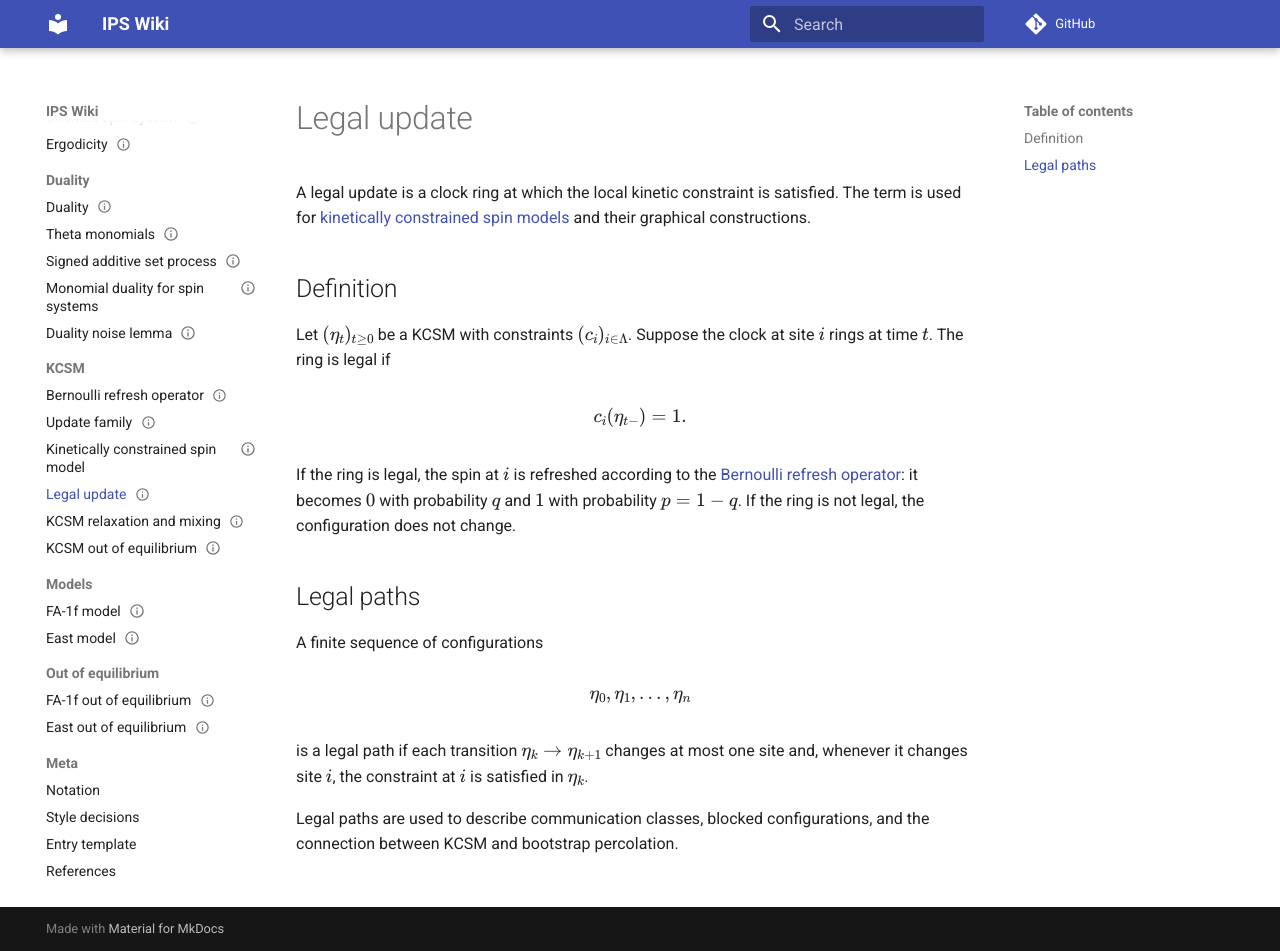
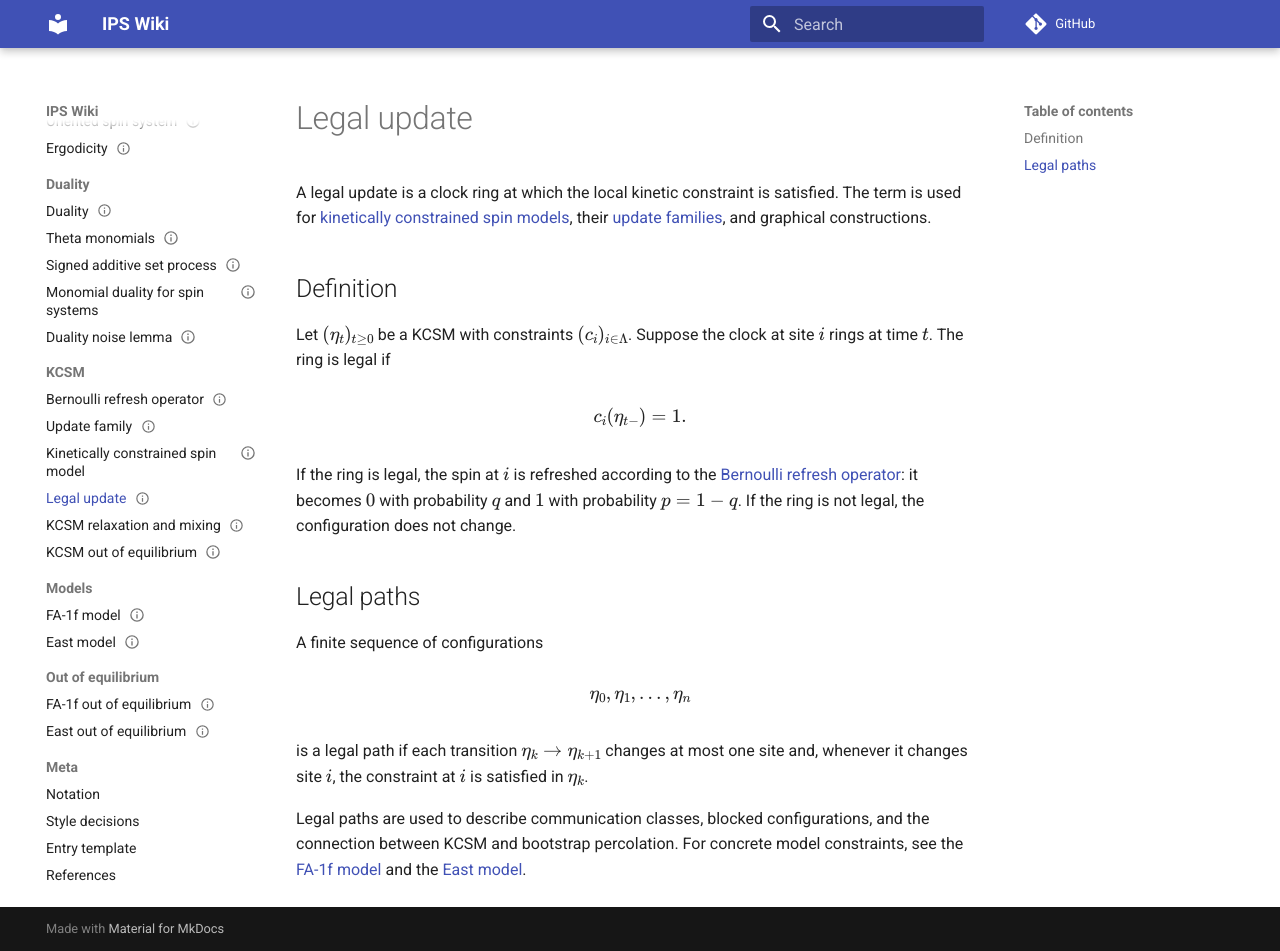
Before and after one commit to maciejgluchowski86-beep/ips-wiki, an MkDocs documentation site: the page built from docs/entries/legal-update.md, in a window 1280 px wide and 951 px high. Built offline with MkDocs 1.6.1 and Material for MkDocs 9.7.7, drawn with Linux system fonts in a browser that asks for light colours; comment, search, counter and statistics services are not loaded.

Commit message:
Improve legal update entry links

```diff
--- a/docs/entries/legal-update.md
+++ b/docs/entries/legal-update.md
@@ -9,7 +9,7 @@ tags:
 
 # Legal update
 
-A legal update is a clock ring at which the local kinetic constraint is satisfied. The term is used for [kinetically constrained spin models](kinetically-constrained-spin-model.md) and their graphical constructions.
+A legal update is a clock ring at which the local kinetic constraint is satisfied. The term is used for [kinetically constrained spin models](kinetically-constrained-spin-model.md), their [update families](update-family.md), and graphical constructions.
 
 ## Definition
 
@@ -31,4 +31,4 @@ $$
 
 is a legal path if each transition \(\eta_k\to\eta_{k+1}\) changes at most one site and, whenever it changes site \(i\), the constraint at \(i\) is satisfied in \(\eta_k\).
 
-Legal paths are used to describe communication classes, blocked configurations, and the connection between KCSM and bootstrap percolation.
+Legal paths are used to describe communication classes, blocked configurations, and the connection between KCSM and bootstrap percolation. For concrete model constraints, see the [FA-1f model](fa-1f-model.md) and the [East model](east-model.md).
```
